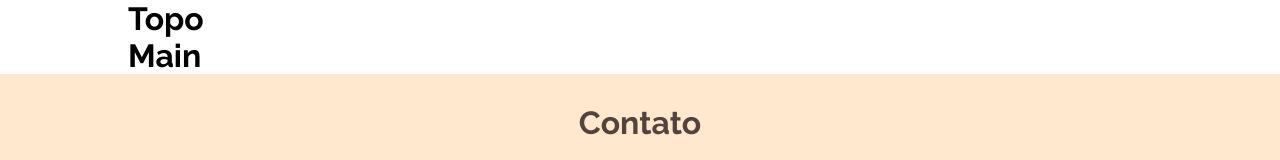
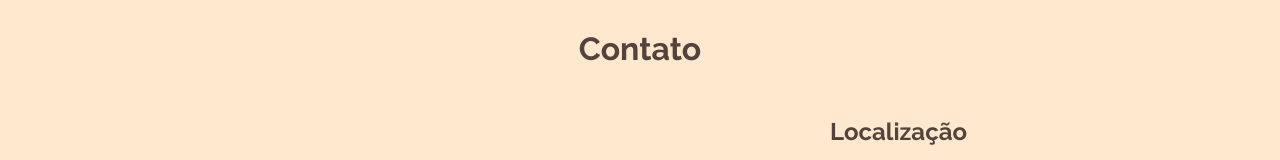
Before and after one commit to EuDavidev/devcake, a Next.js app: page / in a window 1280 px wide. Shown: the top 160 px of the page. Built offline with nearby package versions, Linux system fonts and the light colour scheme.

Commit message:
DELETE estruturas

```diff
--- a/src/app/page.js
+++ b/src/app/page.js
@@ -5,22 +5,11 @@ import Contato  from "@/app/components/Contato/index";
 export default function Home() {
   return (
     <div>
-      <header>
-        <div className={styles.page}>
-          <h1>Topo</h1>
-        </div>
-      </header>
-      <main>
-        <div className={styles.page}>
-          <h1>Main</h1>
-        </div>
-      </main>
       <footer>
         <div className={styles.page}>
           <Contato/>
         </div>
       </footer>
-
     </div>
   );
 }
```
